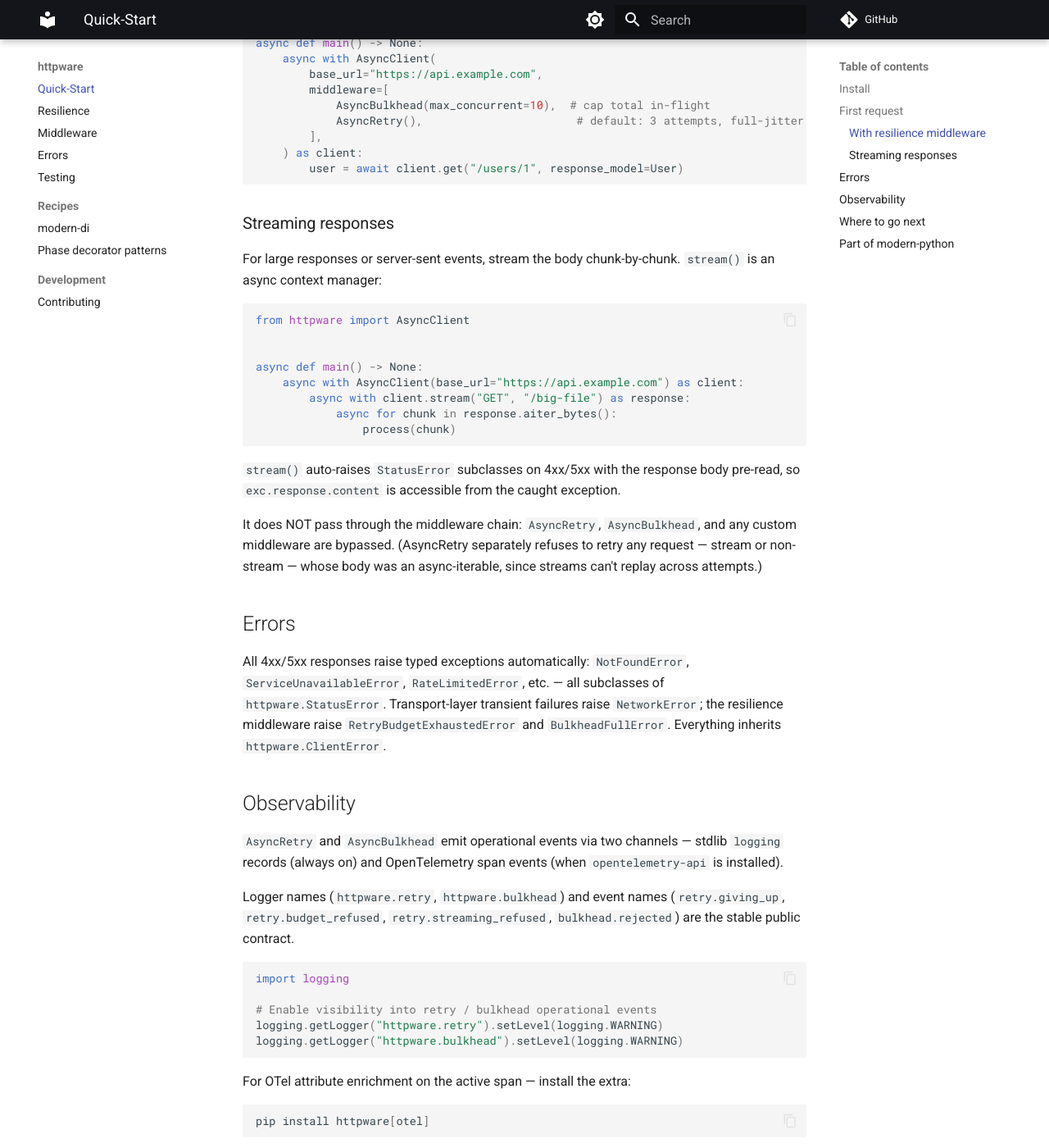
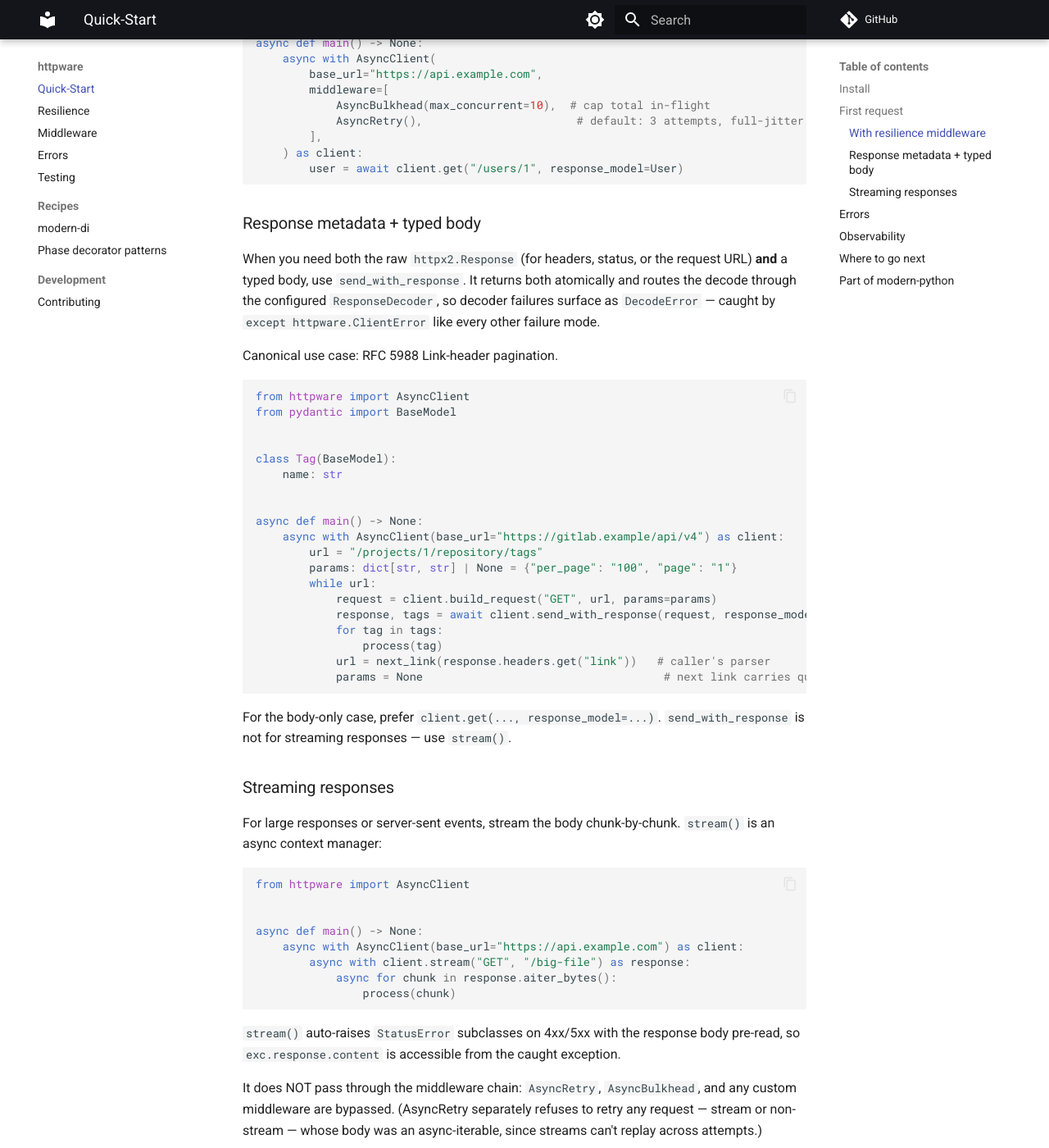
Before and after one commit to modern-python/httpware, an MkDocs documentation site: the page built from docs/index.md, in a window 1280 px wide and 1400 px high, scrolled down 1610 px. Shown: the whole window at 82% size. Built offline with MkDocs 1.6.1 and Material for MkDocs 9.7.7, drawn with Linux system fonts in a browser that asks for light colours; comment, search, counter and statistics services are not loaded.

Commit message:
docs: document send_with_response in index + Seam B contract
docs/index.md: new "Response metadata + typed body" subsection with a
Link-header pagination example; points body-only callers back at
client.get(..., response_model=).

planning/engineering.md: Seam B contract now names send_with_response
alongside send as the two call sites that wrap decoder exceptions.

Co-Authored-By: Claude Opus 4.7 (1M context) <noreply@anthropic.com>

````diff
--- a/docs/index.md
+++ b/docs/index.md
@@ -81,6 +81,41 @@ async def main() -> None:
         user = await client.get("/users/1", response_model=User)
 ```
 
+### Response metadata + typed body
+
+When you need both the raw `httpx2.Response` (for headers, status, or the
+request URL) **and** a typed body, use `send_with_response`. It returns
+both atomically and routes the decode through the configured
+`ResponseDecoder`, so decoder failures surface as `DecodeError` — caught
+by `except httpware.ClientError` like every other failure mode.
+
+Canonical use case: RFC 5988 Link-header pagination.
+
+```python
+from httpware import AsyncClient
+from pydantic import BaseModel
+
+
+class Tag(BaseModel):
+    name: str
+
+
+async def main() -> None:
+    async with AsyncClient(base_url="https://gitlab.example/api/v4") as client:
+        url = "/projects/1/repository/tags"
+        params: dict[str, str] | None = {"per_page": "100", "page": "1"}
+        while url:
+            request = client.build_request("GET", url, params=params)
+            response, tags = await client.send_with_response(request, response_model=list[Tag])
+            for tag in tags:
+                process(tag)
+            url = next_link(response.headers.get("link"))   # caller's parser
+            params = None                                    # next link carries query
+```
+
+For the body-only case, prefer `client.get(..., response_model=...)`.
+`send_with_response` is not for streaming responses — use `stream()`.
+
 ### Streaming responses
 
 For large responses or server-sent events, stream the body chunk-by-chunk. `stream()` is an async context manager:
````
Also changed, not shown: planning/engineering.md (+1 -1 lines).
